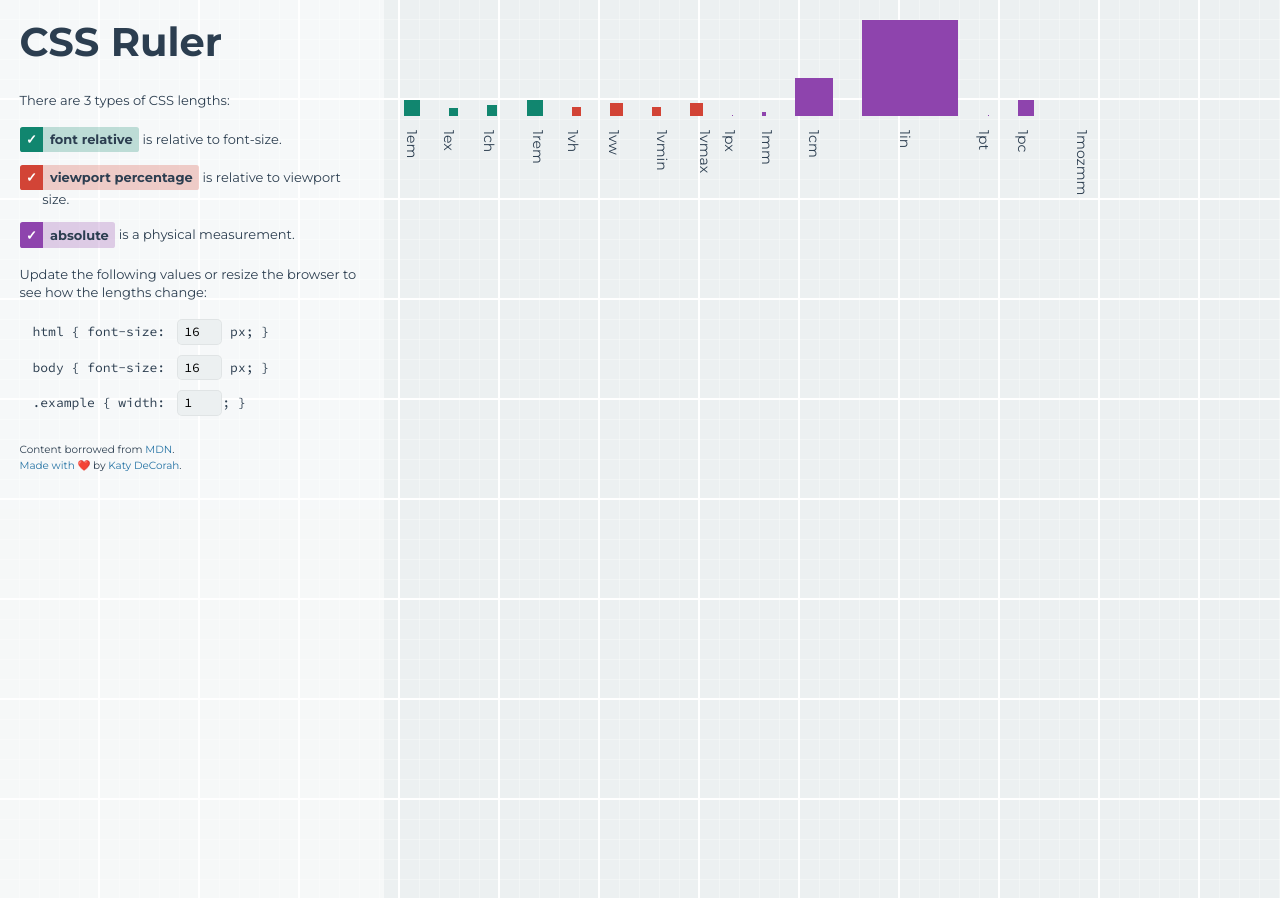
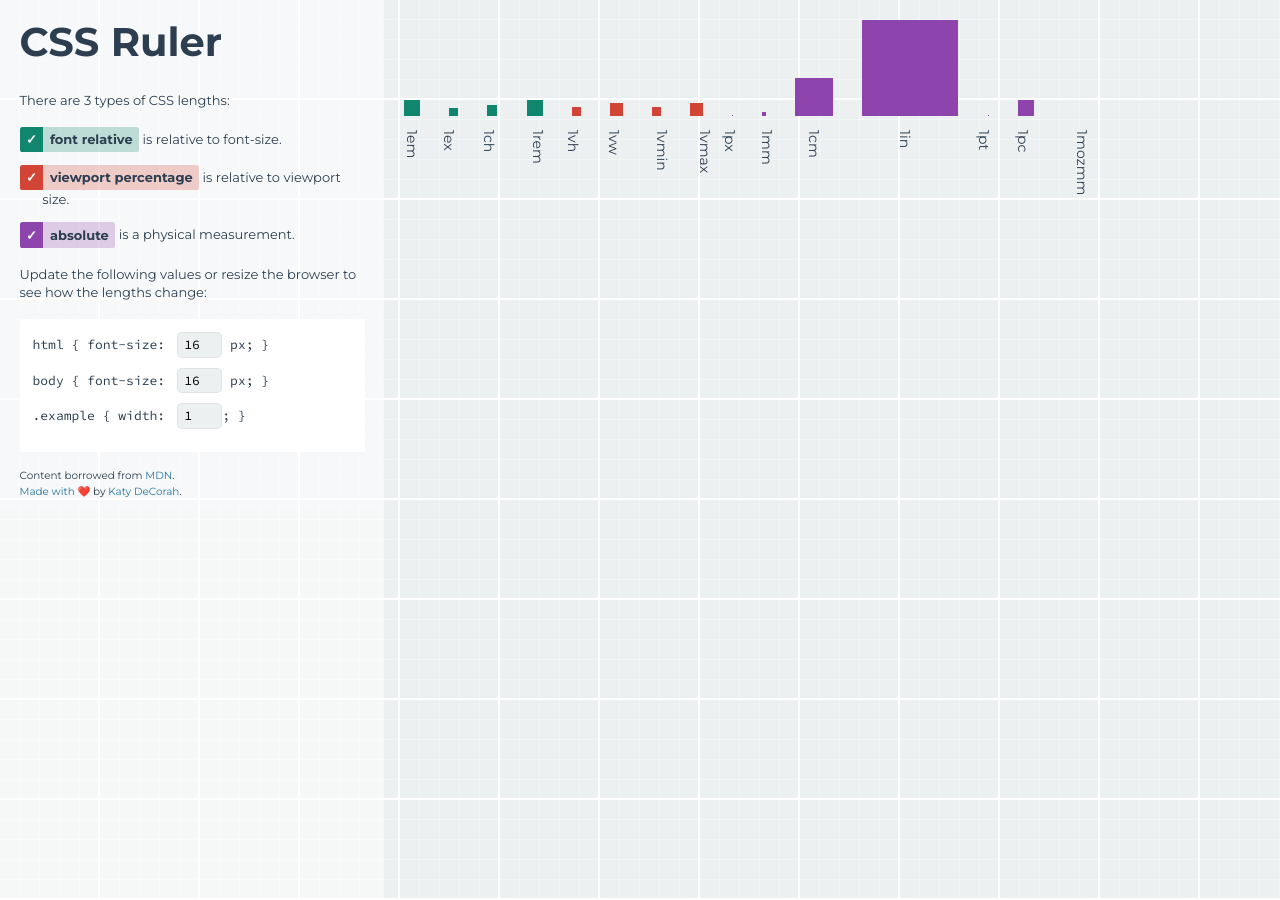
Before and after one commit to katydecorah/css-ruler, a Jekyll site: the page built from index.html, in a window 1280 px wide. Built offline with Jekyll 4.4.1, drawn with Linux system fonts in a browser that asks for light colours; nearby versions of some CDN libraries; emoji names are drawn with the system emoji font.

Commit message:
adds background to styles

```diff
--- a/_sass/_sidebar.scss
+++ b/_sass/_sidebar.scss
@@ -57,6 +57,9 @@
 .form-inputs {
   position: relative;
   margin-bottom: 1.3em;
+  background: #fff;
+  padding: 1em;
+  border-radius: .25em;
   input {
     font-size: 1em;
     padding: 0.25em 0.5em;
@@ -72,7 +75,7 @@
     display: inline-block;
   }
   .form-control {
-    padding: 0 1em 10px;
+    padding-bottom: 10px;
     font-family: 'Source Code Pro', monospace;
   }
 }
--- a/index.html
+++ b/index.html
@@ -12,8 +12,8 @@ layout: default
           <span class="check">&#10003;</span><span class="key-title">{{item.type}}</span></label> {{ item.about }}
       </div>{% endfor %}
     </form>
+    <p>Update the following values or resize the browser to see how the lengths change:</p>
     <form class="form-inputs">
-      <p>Update the following values or resize the browser to see how the lengths change:</p>
       <div class="form-control">
         <label for="htmlSize">html { font-size:</label> <input id="htmlSize" min="0" ng-model="htmlSize" type="number"> px; }
       </div>
```
